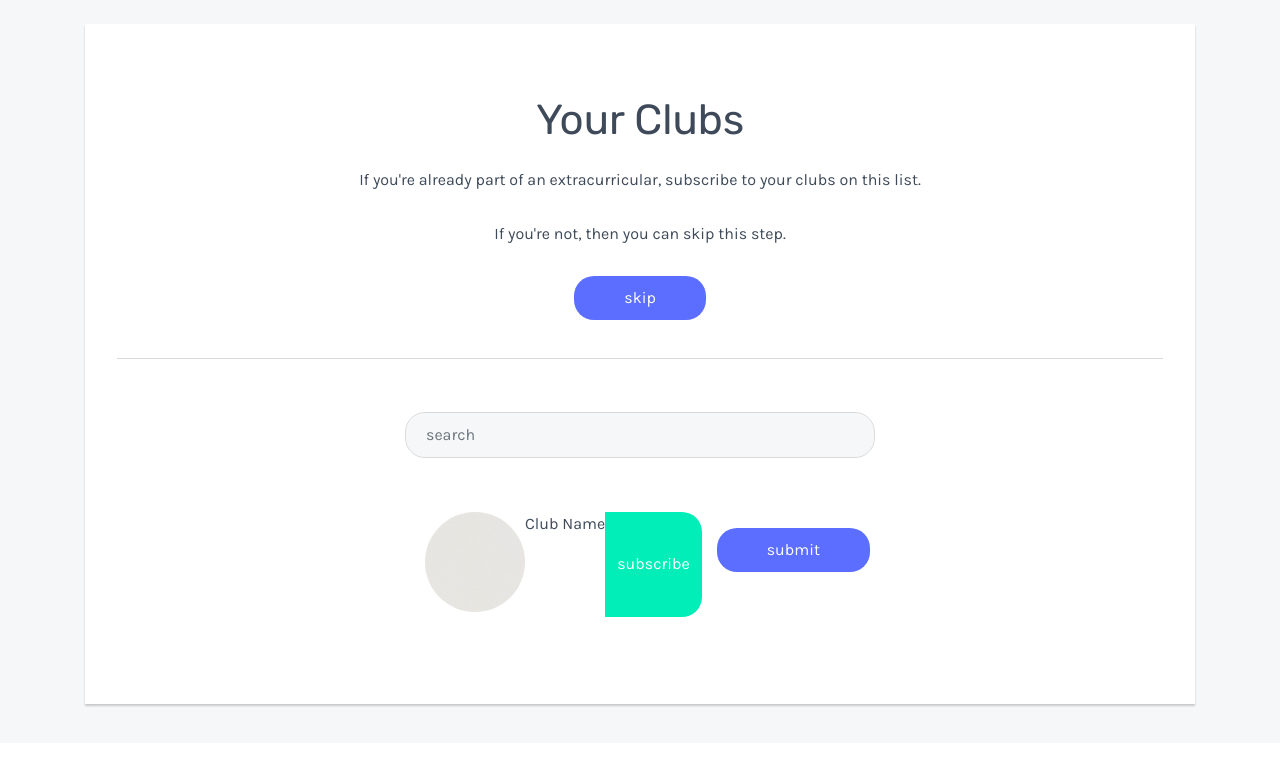
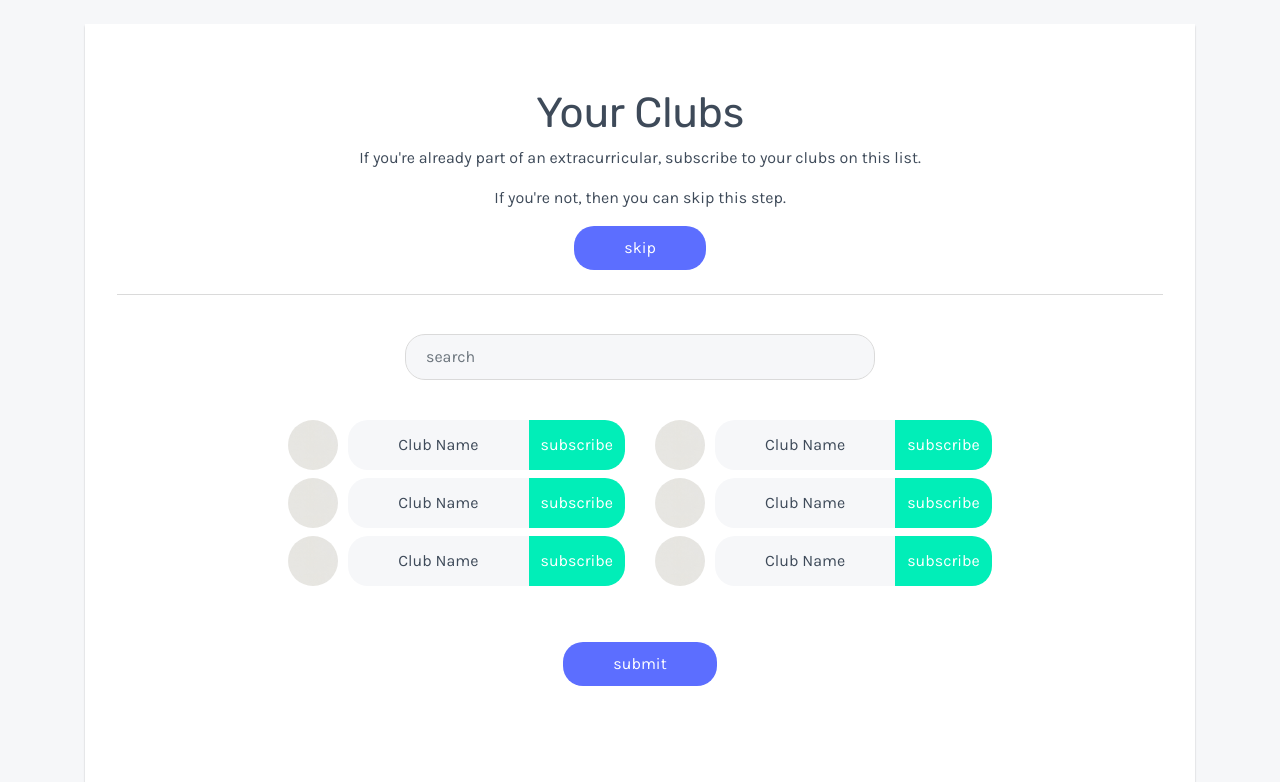
Before and after one commit to TetrisFan/wwthackcodingcolts, a PHP site: page /your-clubs.html in a window 1280 px wide. Shown: the part 57-839 px from the top of the page. Before the commit the page ends 764 px from the top, so only its background shows below. Run offline with PHP 8.4, Linux system fonts and the light colour scheme; some libraries are stand-ins or nearby versions.

Commit message:
fixed your clubs, need to write js later

```diff
--- a/front-end/club-stream.html
+++ b/front-end/club-stream.html
@@ -3,7 +3,7 @@
 <head>
   <meta charset="utf-8">
   <meta name="viewport" content="width=device-width, initial-scale=1, shrink-to-fit=no">
-  <title>Club Directory</title>
+  <title>Club Stream</title>
 
   <!-- Bootstrap core CSS -->
   <link rel="stylesheet" href="https://maxcdn.bootstrapcdn.com/bootstrap/4.0.0/css/bootstrap.min.css" integrity="sha384-Gn5384xqQ1aoWXA+058RXPxPg6fy4IWvTNh0E263XmFcJlSAwiGgFAW/dAiS6JXm" crossorigin="anonymous">
--- a/front-end/styles.css
+++ b/front-end/styles.css
@@ -143,7 +150,7 @@ hr {
 }
 
 /* club page */
-.club-profile-pic {
+.member-profile-pic {
   width: 100px;
   height: 100px;
   border-radius: 100%;
@@ -210,6 +217,26 @@ hr {
   margin: 0;
 }
 
+/* your clubs page */
+.club-profile-pic {
+  width: 50px;
+  height: 50px;
+  border-radius: 100%;
+  margin-right: 10px;
+}
+
+.subscribe-club-name {
+  background-color: #F6F7F9;
+  padding-left: 50px;
+  padding-right: 50px;
+  border-top-left-radius: 20px;
+  border-bottom-left-radius: 20px;
+
+  display: flex;
+  flex-direction: row;
+  align-items: center;
+}
+
 /* buttons */
 .btn-primary {
   background-color: #5C6EFF;
--- a/front-end/your-clubs.html
+++ b/front-end/your-clubs.html
@@ -1,4 +1,5 @@
 <html lang="en">
+
 <head>
   <meta charset="utf-8">
   <meta name="viewport" content="width=device-width, initial-scale=1, shrink-to-fit=no">
@@ -31,150 +32,82 @@
 
       <hr class="my-4">
 
-        <form class="form-signin d-flex flex-row justify-content-start">
+      <form class="form-signin">
         <input type="text" class="form-control" placeholder="search">
       </form>
 
-        <!-- Here begins the subscribe buttons as well as their couterparts -->
-        <form class="d-flex flex-column align-items-center"> <!-- form -->
-          <div class="row mx-0 d-flex flex-row justify-content-center"> <!-- row -->
-            <div class="col-sm-12 col-md-6 col-lg"> <!-- col -->
+      <form class="d-flex flex-column align-items-center">
+        <div class="row mx-0 d-flex flex-row justify-content-center">
+          <div class="col-sm-12 col-md-6 col-lg mb-2">
             <div class="d-flex flex-row justify-content-center">
-                <img class="club-profile-pic" src="gray.png"/>
-                <div>Club Name</div>
-                <button type="button" class="btn btn-secondary" onclick="subscribeFunction()"><div id="subButton">subscribe</div></button>
+              <img class="club-profile-pic" src="images/gray.png" />
+              <div class="subscribe-club-name">Club Name</div>
+              <button type="button" class="btn btn-secondary" onclick="subscribeFunction()">
+                <div id="subButton">subscribe</div>
+              </button>
             </div>
           </div>
-            <!--
-            <div class="col-sm-12 col-md-6 col-lg">
-              <div class="input-group input-group-lg d-flex flex-row justify-content-center">
-                <img class="club-profile-pic" src="gray.png"/>
-                <div class="input-group-prepend">
-                  <span class="input-group-text" id="basic-addon1">Club Name</span>
-                </div>
-                <button type="button" class="btn btn-secondary" onclick="subscribeFunction2()"><div id="subButton2">subscribe</div></button>
+          <div class="col-sm-12 col-md-6 col-lg mb-2">
+            <div class="d-flex flex-row justify-content-center">
+              <img class="club-profile-pic" src="images/gray.png" />
+              <div class="subscribe-club-name">Club Name</div>
+              <button type="button" class="btn btn-secondary" onclick="subscribeFunction()">
+                <div id="subButton">subscribe</div>
+              </button>
             </div>
           </div>
         </div>
-
-          <div class="row mx-0">
-            <div class="col-sm-12 col-md-6 col-lg">
-              <div class="input-group input-group-lg d-flex flex-row justify-content-center">
-                <img class="club-profile-pic" src="gray.png"/>
-                <div class="input-group-prepend">
-                  <span class="input-group-text" id="basic-addon1">Club Name</span>
-                </div>
-                <button type="button" class="btn btn-secondary" onclick="subscribeFunction3()"><div id="subButton3">subscribe</div></button>
+        <div class="row mx-0 d-flex flex-row justify-content-center">
+          <div class="col-sm-12 col-md-6 col-lg mb-2">
+            <div class="d-flex flex-row justify-content-center">
+              <img class="club-profile-pic" src="images/gray.png" />
+              <div class="subscribe-club-name">Club Name</div>
+              <button type="button" class="btn btn-secondary" onclick="subscribeFunction()">
+                <div id="subButton">subscribe</div>
+              </button>
             </div>
           </div>
-            <div class="col-sm-12 col-md-6 col-lg">
-              <div class="input-group input-group-lg d-flex flex-row justify-content-center">
-                <img class="club-profile-pic" src="gray.png"/>
-                <div class="input-group-prepend">
-                  <span class="input-group-text" id="basic-addon1">Club Name</span>
-                </div>
-                <button type="button" class="btn btn-secondary" onclick="subscribeFunction4()"><div id="subButton4">subscribe</div></button>
+          <div class="col-sm-12 col-md-6 col-lg mb-2">
+            <div class="d-flex flex-row justify-content-center">
+              <img class="club-profile-pic" src="images/gray.png" />
+              <div class="subscribe-club-name">Club Name</div>
+              <button type="button" class="btn btn-secondary" onclick="subscribeFunction()">
+                <div id="subButton">subscribe</div>
+              </button>
             </div>
           </div>
         </div>
-
-          <div class="row mx-0">
-            <div class="col-sm-12 col-md-6 col-lg">
-              <div class="input-group input-group-lg d-flex flex-row justify-content-center">
-                <img class="club-profile-pic" src="gray.png"/>
-                <div class="input-group-prepend">
-                  <span class="input-group-text" id="basic-addon1">Club Name</span>
-                </div>
-                <button type="button" class="btn btn-secondary" onclick="subscribeFunction5()"><div id="subButton5">subscribe</div></button>
+        <div class="row mx-0 d-flex flex-row justify-content-center">
+          <div class="col-sm-12 col-md-6 col-lg mb-2">
+            <div class="d-flex flex-row justify-content-center">
+              <img class="club-profile-pic" src="images/gray.png" />
+              <div class="subscribe-club-name">Club Name</div>
+              <button type="button" class="btn btn-secondary" onclick="subscribeFunction()">
+                <div id="subButton">subscribe</div>
+              </button>
             </div>
           </div>
-            <div class="col-sm-12 col-md-6 col-lg">
-              <div class="input-group input-group-lg d-flex flex-row justify-content-center">
-                <img class="club-profile-pic" src="gray.png"/>
-                <div class="input-group-prepend">
-                  <span class="input-group-text" id="basic-addon1">Club Name</span>
-                </div>
-                <button type="button" class="btn btn-secondary" onclick="subscribeFunction6()"><div id="subButton6">subscribe</div></button>
+          <div class="col-sm-12 col-md-6 col-lg mb-2">
+            <div class="d-flex flex-row justify-content-center">
+              <img class="club-profile-pic" src="images/gray.png" />
+              <div class="subscribe-club-name">Club Name</div>
+              <button type="button" class="btn btn-secondary" onclick="subscribeFunction()">
+                <div id="subButton">subscribe</div>
+              </button>
             </div>
           </div>
         </div>
-          -->
-          <div>
-            <!-- <button class="btn btn-primary"><a href="#" class="btn-text">submit</a></button> -->
-            <a class="btn btn-primary btn-text mt-3" role="button" href="#">submit</a>
-          </div>
+        <a class="btn btn-primary btn-text mt-5 mb-3" role="button" href="#">submit</a>
       </form>
-      </div>
   </main>
 
   <script src="https://code.jquery.com/jquery-3.3.1.slim.min.js" integrity="sha384-q8i/X+965DzO0rT7abK41JStQIAqVgRVzpbzo5smXKp4YfRvH+8abtTE1Pi6jizo" crossorigin="anonymous"></script>
-    <script>window.jQuery || document.write('<script src="/docs/4.2/assets/js/vendor/jquery-slim.min.js"><\/script>')</script><script src="/docs/4.2/dist/js/bootstrap.bundle.min.js" integrity="sha384-zDnhMsjVZfS3hiP7oCBRmfjkQC4fzxVxFhBx8Hkz2aZX8gEvA/jsP3eXRCvzTofP" crossorigin="anonymous"></script>
-    <!-- This is the script for the toggle button thing -->
   <script>
-      $('.btn-secondary').click(function() {
-          $(this).toggleClass('toggle');
-      });
+    window.jQuery || document.write('<script src="/docs/4.2/assets/js/vendor/jquery-slim.min.js"><\/script>')
   </script>
-    <!-- My code for swapping the text of the secondary button -->
+  <script src="/docs/4.2/dist/js/bootstrap.bundle.min.js" integrity="sha384-zDnhMsjVZfS3hiP7oCBRmfjkQC4fzxVxFhBx8Hkz2aZX8gEvA/jsP3eXRCvzTofP" crossorigin="anonymous"></script>
   <script>
-      function subscribeFunction() {
-        var x = document.getElementById("subButton");
-        if (x.innerHTML === "subscribe") {
-          x.innerHTML = "requested";
-        } else {
-          x.innerHTML = "subscribe";
-        }
-      }
-    </script>
-    <script>
-      function subscribeFunction2() {
-        var x = document.getElementById("subButton2");
-        if (x.innerHTML === "subscribe") {
-          x.innerHTML = "requested";
-        } else {
-          x.innerHTML = "subscribe";
-        }
-      }
-    </script>
-    <script>
-      function subscribeFunction3() {
-        var x = document.getElementById("subButton3");
-        if (x.innerHTML === "subscribe") {
-          x.innerHTML = "requested";
-        } else {
-          x.innerHTML = "subscribe";
-        }
-      }
-    </script>
-    <script>
-      function subscribeFunction4() {
-        var x = document.getElementById("subButton4");
-        if (x.innerHTML === "subscribe") {
-          x.innerHTML = "requested";
-        } else {
-          x.innerHTML = "subscribe";
-        }
-      }
-    </script>
-    <script>
-      function subscribeFunction5() {
-        var x = document.getElementById("subButton5");
-        if (x.innerHTML === "subscribe") {
-          x.innerHTML = "requested";
-        } else {
-          x.innerHTML = "subscribe";
-        }
-      }
-    </script>
-    <script>
-      function subscribeFunction6() {
-        var x = document.getElementById("subButton6");
-        if (x.innerHTML === "subscribe") {
-          x.innerHTML = "requested";
-        } else {
-          x.innerHTML = "subscribe";
-        }
-      }
   </script>
 </body>
+
 </html>
```
Also changed, not shown: other parts of front-end/styles.css (+7 -49 lines), front-end/club-profile.html (+8 -8 lines), front-end/sports-profile.html (+24 -24 lines), 1 other file. Lines whose indentation alone changed are shown as unchanged.
